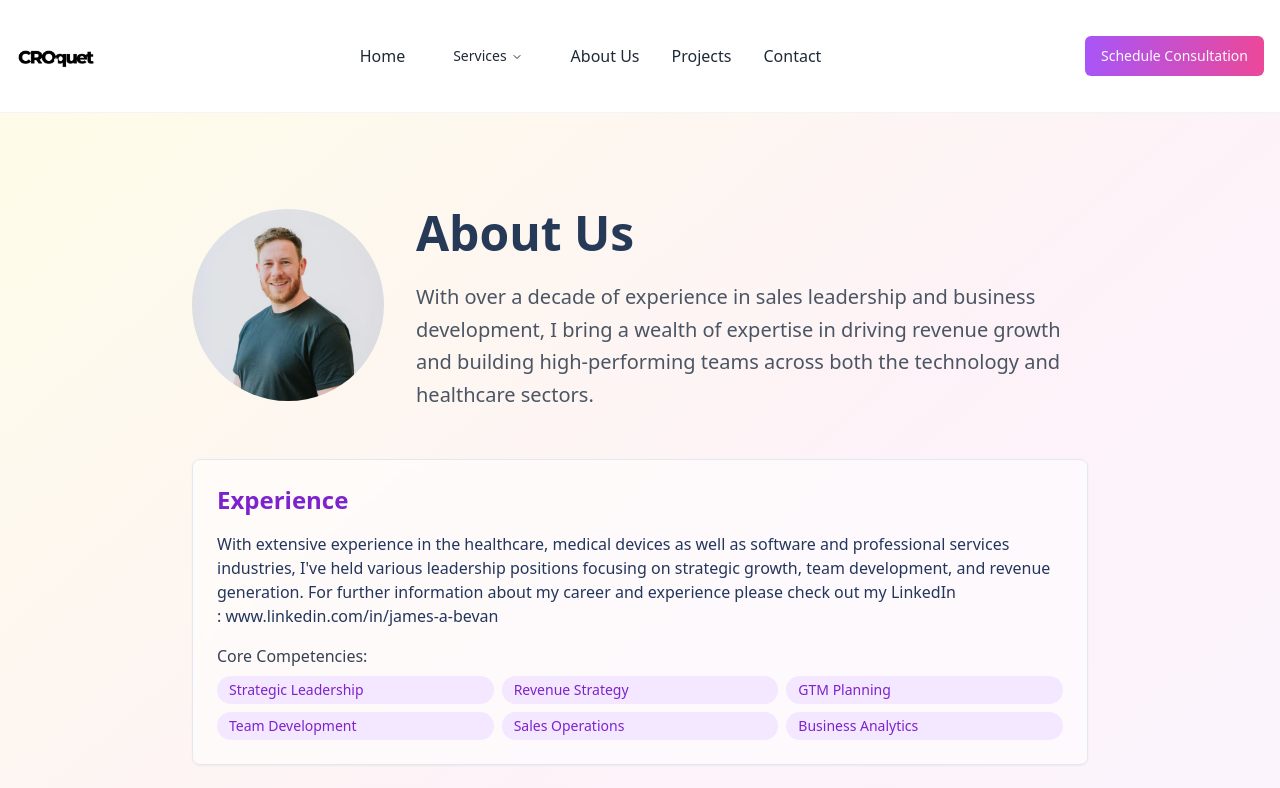
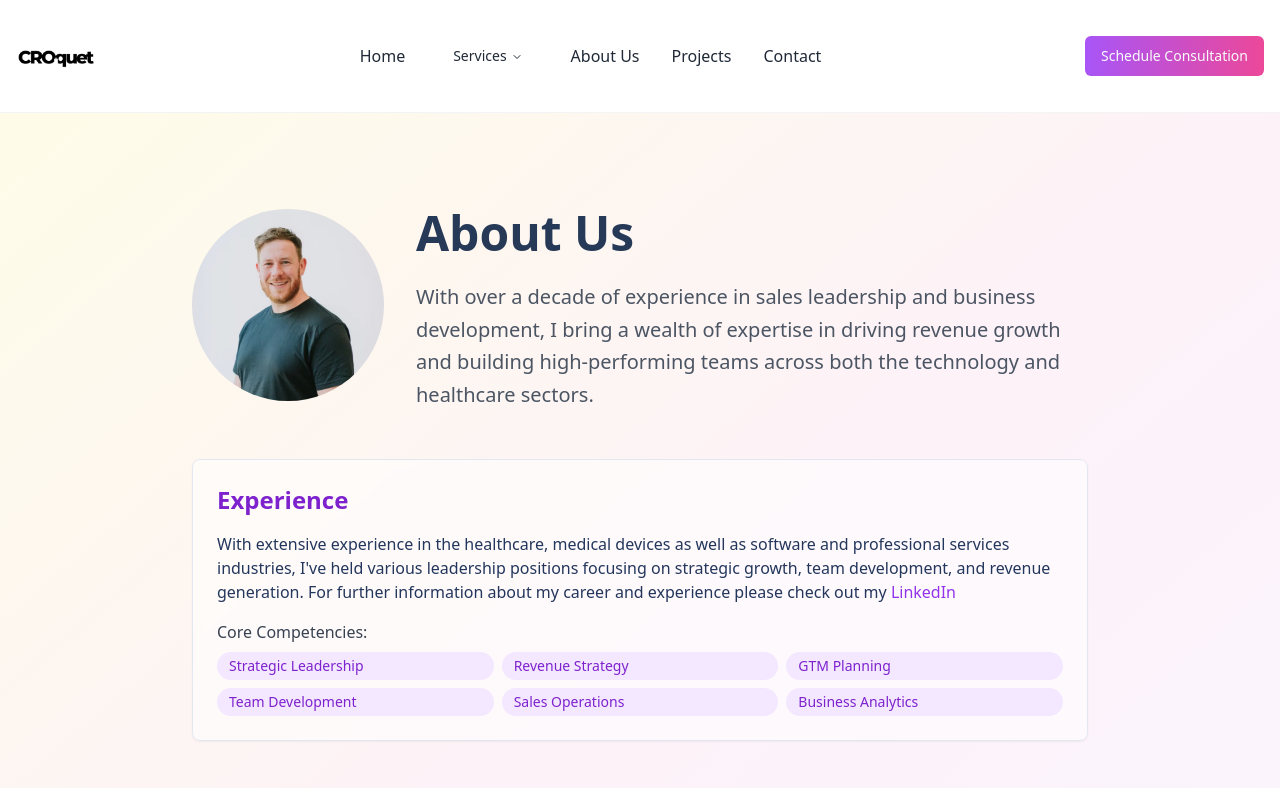
Before and after one commit to jamesabevan/revenue-roadmap-website, a React (Vite) app: page /about in a window 1280 px wide. Shown: the top 788 px of the page. Built offline with nearby package versions, Linux system fonts and the light colour scheme.

Commit message:
Fix: Update About page and navigation
- Removed LinkedIn link and embedded it as a hyperlink.
- Updated navigation to scroll to the correct sections on the main page.

```diff
--- a/src/components/layout/Navbar.tsx
+++ b/src/components/layout/Navbar.tsx
@@ -29,10 +29,10 @@ const Navbar = () => {
     href: "/about"
   }, {
     name: "Projects",
-    href: "#projects"
+    href: "/#projects"
   }, {
     name: "Contact",
-    href: "#contact"
+    href: "/#contact"
   }];
 
   return (
--- a/src/pages/About.tsx
+++ b/src/pages/About.tsx
@@ -1,6 +1,7 @@
 import Layout from "@/components/layout/Layout";
 import { Card, CardContent } from "@/components/ui/card";
 import { Avatar, AvatarImage } from "@/components/ui/avatar";
+
 const About = () => {
   return <Layout>
       <div className="py-16 md:py-24 bg-gradient-to-br from-yellow-50 via-pink-50 to-purple-50">
@@ -27,7 +28,7 @@ const About = () => {
                 <CardContent className="p-6">
                   <h2 className="text-2xl font-semibold mb-4 text-purple-700">Experience</h2>
                   <p className="mb-4">With extensive experience in the healthcare, medical devices as well as software and professional services industries, I've held various leadership positions focusing on strategic growth, team development, and revenue generation.
-For further information about my career and experience please check out my LinkedIn : www.linkedin.com/in/james-a-bevan</p>
+For further information about my career and experience please check out my <a href="https://www.linkedin.com/in/james-a-bevan" className="text-purple-600 hover:text-purple-800" target="_blank" rel="noopener noreferrer">LinkedIn</a></p>
                   <div className="mt-4">
                     <h3 className="font-medium text-gray-700 mb-2">Core Competencies:</h3>
                     <ul className="grid grid-cols-2 md:grid-cols-3 gap-2">
@@ -64,4 +65,5 @@ For further information about my career and experience please check out my Linke
       </div>
     </Layout>;
 };
+
 export default About;
```
